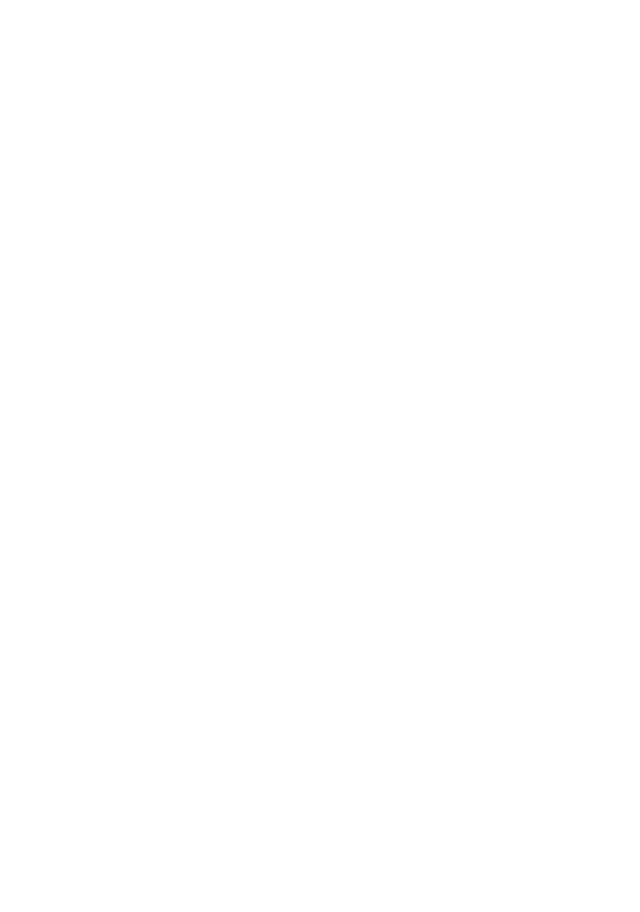
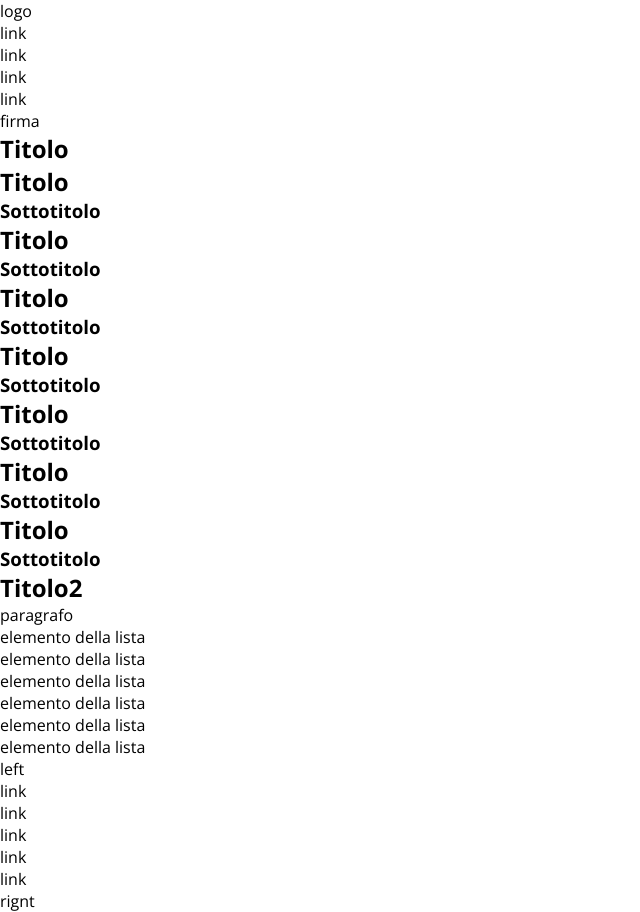
Before and after one commit to fabrizio-scorza/html-css-viewport, a plain HTML site: page index.html in a window 1280 px wide. Shown: the whole page, without its empty margins (0-640 px from the left). Before the commit the page ends 800 px from the top, so only its background shows below. Drawn offline with nearby package versions, Linux system fonts and the light colour scheme.

Commit message:
ADD -html base structure

```diff
--- a/index.html
+++ b/index.html
@@ -9,6 +9,100 @@
     <link href="https://fonts.googleapis.com/css2?family=Open+Sans:ital,wght@0,300;0,400;0,600;0,700;0,800;1,300&display=swap" rel="stylesheet">
 </head>
 <body>
+    <div class="app">
+        <header class="page-header">
+            <div class="container">
+                <nav class="row">
+                    <div class="logo">
+                        logo
+                    </div>
+                    <div class="menu">
+                        <ul>
+                            <li>link</li>
+                            <li>link</li>
+                            <li>link</li>
+                            <li>link</li>
+                        </ul>
+                    </div>
+                    <div class="signature">
+                        firma
+                    </div>
+                </nav>
+            </div>
+        </header>
+        <main class="page-main">
+            <div class="container">
+                <div class="join-us">
 
+                </div>
+                <section>
+                    <div class="row">
+                        <h1>Titolo</h1>
+                        <div class="col-3">
+                            <h2>Titolo</h2>
+                            <h3>Sottotitolo</h3>
+                        </div>
+                        <div class="col-3">
+                            <h2>Titolo</h2>
+                            <h3>Sottotitolo</h3>
+                        </div>
+                        <div class="col-3">
+                            <h2>Titolo</h2>
+                            <h3>Sottotitolo</h3>
+                        </div>
+                        <div class="col-3">
+                            <h2>Titolo</h2>
+                            <h3>Sottotitolo</h3>
+                        </div>
+                        <div class="col-3">
+                            <h2>Titolo</h2>
+                            <h3>Sottotitolo</h3>
+                        </div>
+                        <div class="col-3">
+                            <h2>Titolo</h2>
+                            <h3>Sottotitolo</h3>
+                        </div>
+                        <div class="col-3">
+                            <h2>Titolo</h2>
+                            <h3>Sottotitolo</h3>
+                        </div>
+                    </div>
+                </section>
+                <section>
+                    <h1>Titolo2</h1>
+                    <p>paragrafo</p>
+                    <ul>
+                        <li>elemento della lista</li>
+                        <li>elemento della lista</li>
+                        <li>elemento della lista</li>
+                        <li>elemento della lista</li>
+                        <li>elemento della lista</li>
+                        <li>elemento della lista</li>
+                    </ul>
+                </section>
+            </div>
+        </main>
+        <footer class="page-footer">
+            <div class="container">
+                <div class="row">
+                    <div class="left">
+                        left
+                    </div>
+                    <div class="link">
+                        <ul>
+                            <li>link</li>
+                            <li>link</li>
+                            <li>link</li>
+                            <li>link</li>
+                            <li>link</li>
+                        </ul>
+                    </div>
+                    <div class="rigth">
+                        rignt
+                    </div>
+                </div>
+            </div>
+        </footer>
+    </div>
 </body>
 </html>
```
